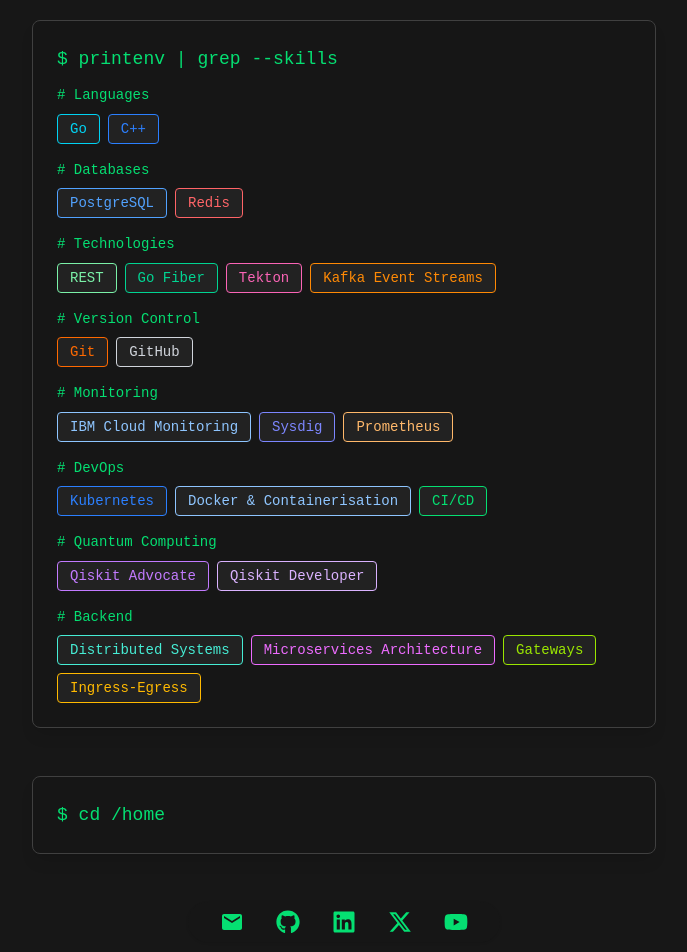
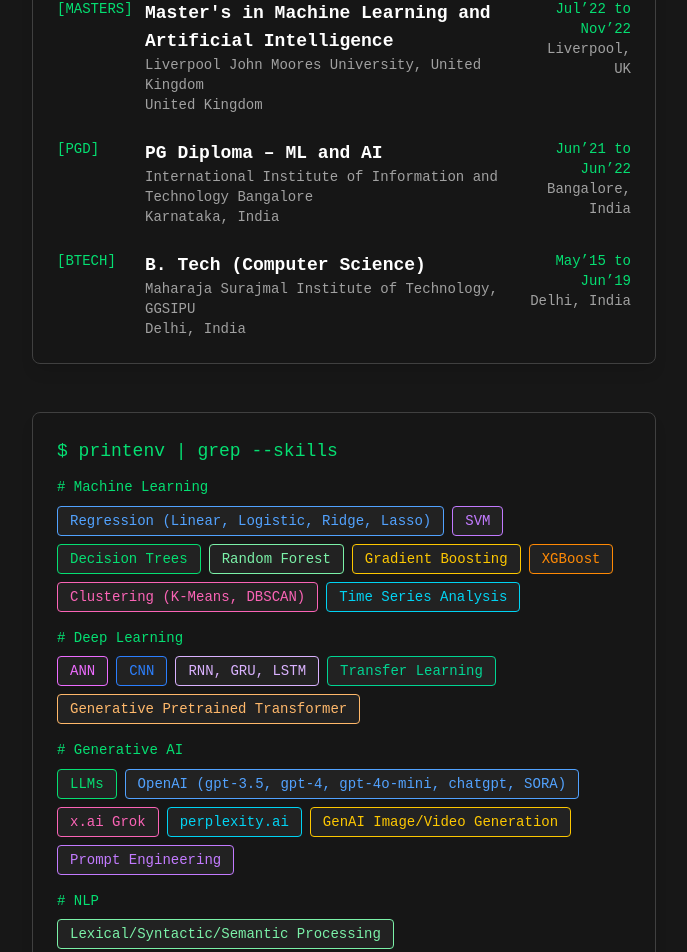
Before and after one commit to ayushxx7/ceo, a Next.js app: page /about in a window 1280 px wide. Shown: the part 1460-2412 px from the top of the page, without its empty margins (296-983 px from the left). Built offline with nearby package versions, Linux system fonts and the light colour scheme.

Commit message:
change about section as per resume

```diff
--- a/app/about/page.tsx
+++ b/app/about/page.tsx
@@ -3,65 +3,82 @@
 
 const toolGroups = [
   {
-    label: "Languages",
+    label: "Machine Learning",
     items: [
-      { name: "Go", color: "text-cyan-400 border-cyan-400" },
-      { name: "C++", color: "text-blue-500 border-blue-500" },
+      { name: "Regression (Linear, Logistic, Ridge, Lasso)", color: "text-blue-400 border-blue-400" },
+      { name: "SVM", color: "text-purple-400 border-purple-400" },
+      { name: "Decision Trees", color: "text-green-400 border-green-400" },
+      { name: "Random Forest", color: "text-green-300 border-green-300" },
+      { name: "Gradient Boosting", color: "text-yellow-400 border-yellow-400" },
+      { name: "XGBoost", color: "text-orange-400 border-orange-400" },
+      { name: "Clustering (K-Means, DBSCAN)", color: "text-pink-400 border-pink-400" },
+      { name: "Time Series Analysis", color: "text-cyan-400 border-cyan-400" },
     ],
   },
   {
-    label: "Databases",
+    label: "Deep Learning",
     items: [
-      { name: "PostgreSQL", color: "text-blue-400 border-blue-400" },
-      { name: "Redis", color: "text-red-400 border-red-400" },
+      { name: "ANN", color: "text-fuchsia-400 border-fuchsia-400" },
+      { name: "CNN", color: "text-blue-500 border-blue-500" },
+      { name: "RNN, GRU, LSTM", color: "text-purple-300 border-purple-300" },
+      { name: "Transfer Learning", color: "text-emerald-400 border-emerald-400" },
+      { name: "Generative Pretrained Transformer", color: "text-orange-300 border-orange-300" },
     ],
   },
   {
-    label: "Technologies",
+    label: "Generative AI",
     items: [
-      { name: "REST", color: "text-green-300 border-green-300" },
-      { name: "Go Fiber", color: "text-emerald-400 border-emerald-400" },
-      { name: "Tekton", color: "text-pink-400 border-pink-400" },
-      { name: "Kafka Event Streams", color: "text-orange-400 border-orange-400" },
+      { name: "LLMs", color: "text-green-400 border-green-400" },
+      { name: "OpenAI (gpt-3.5, gpt-4, gpt-4o-mini, chatgpt, SORA)", color: "text-blue-400 border-blue-400" },
+      { name: "x.ai Grok", color: "text-pink-400 border-pink-400" },
+      { name: "perplexity.ai", color: "text-cyan-400 border-cyan-400" },
+      { name: "GenAI Image/Video Generation", color: "text-yellow-400 border-yellow-400" },
+      { name: "Prompt Engineering", color: "text-purple-400 border-purple-400" },
     ],
   },
   {
-    label: "Version Control",
+    label: "NLP",
     items: [
-      { name: "Git", color: "text-orange-500 border-orange-500" },
-      { name: "GitHub", color: "text-gray-300 border-gray-300" },
+      { name: "Lexical/Syntactic/Semantic Processing", color: "text-green-300 border-green-300" },
+      { name: "pandas, numpy, sklearn, scikit-learn, spacy", color: "text-blue-300 border-blue-300" },
     ],
   },
   {
-    label: "Monitoring",
+    label: "Languages",
     items: [
-      { name: "IBM Cloud Monitoring", color: "text-blue-300 border-blue-300" },
-      { name: "Sysdig", color: "text-indigo-400 border-indigo-400" },
-      { name: "Prometheus", color: "text-orange-300 border-orange-300" },
+      { name: "Python", color: "text-yellow-400 border-yellow-400" },
+      { name: "JavaScript", color: "text-blue-400 border-blue-400" },
+      { name: "Dart", color: "text-cyan-400 border-cyan-400" },
+      { name: "Flutter", color: "text-teal-400 border-teal-400" },
     ],
   },
   {
-    label: "DevOps",
+    label: "Web Development",
     items: [
-      { name: "Kubernetes", color: "text-blue-500 border-blue-500" },
-      { name: "Docker & Containerisation", color: "text-blue-300 border-blue-300" },
-      { name: "CI/CD", color: "text-green-400 border-green-400" },
+      { name: "HTML, CSS, BootStrap", color: "text-pink-400 border-pink-400" },
+      { name: "Django, Flask, FastAPI", color: "text-green-400 border-green-400" },
+      { name: "React.js, Redux", color: "text-blue-500 border-blue-500" },
+      { name: "RabbitMQ, celery", color: "text-orange-400 border-orange-400" },
     ],
   },
   {
-    label: "Quantum Computing",
+    label: "Cloud & MLOps",
     items: [
-      { name: "Qiskit Advocate", color: "text-purple-400 border-purple-400" },
-      { name: "Qiskit Developer", color: "text-purple-300 border-purple-300" },
+      { name: "AWS, GCP, BigQuery", color: "text-orange-300 border-orange-300" },
+      { name: "AWS SageMaker", color: "text-green-400 border-green-400" },
+      { name: "Kubernetes", color: "text-blue-500 border-blue-500" },
+      { name: "Google Cloud Storage", color: "text-blue-300 border-blue-300" },
+      { name: "Jenkins", color: "text-purple-400 border-purple-400" },
     ],
   },
   {
-    label: "Backend",
+    label: "Tools",
     items: [
-      { name: "Distributed Systems", color: "text-teal-300 border-teal-300" },
-      { name: "Microservices Architecture", color: "text-fuchsia-400 border-fuchsia-400" },
-      { name: "Gateways", color: "text-lime-400 border-lime-400" },
-      { name: "Ingress-Egress", color: "text-amber-400 border-amber-400" },
+      { name: "Git, GitHub", color: "text-gray-300 border-gray-300" },
+      { name: "neoVim", color: "text-green-300 border-green-300" },
+      { name: "Android Studio", color: "text-blue-400 border-blue-400" },
+      { name: "JIRA", color: "text-orange-400 border-orange-400" },
+      { name: "Docker", color: "text-blue-300 border-blue-300" },
     ],
   },
 ];
@@ -74,28 +91,28 @@
 
 const education = [
   {
-    degree: "Master of Technology in Computer Science",
-    school: "Indian Institute of Technology, Guwahati",
-    period: "2018 - 2020",
-    location: "Guwahati, India",
-    address: "Assam, India (781039)",
-    type: "mtech"
+    degree: "Master's in Machine Learning and Artificial Intelligence",
+    school: "Liverpool John Moores University, United Kingdom",
+    period: "Jul’22 to Nov’22",
+    location: "Liverpool, UK",
+    address: "United Kingdom",
+    type: "masters"
   },
   {
-    degree: "Bachelor of Engineering in Computer Science",
-    school: "Government College of Engineering, Aurangabad",
-    period: "2014 - 2018",
-    location: "Aurangabad, India",
-    address: "Maharashtra, India (431005)",
-    type: "be"
+    degree: "PG Diploma – ML and AI",
+    school: "International Institute of Information and Technology Bangalore",
+    period: "Jun’21 to Jun’22",
+    location: "Bangalore, India",
+    address: "Karnataka, India",
+    type: "pgd"
   },
   {
-    degree: "Higher Secondary Education (10+2)",
-    school: "Saraswati Bhuvan High School",
-    period: "2012 - 2014",
-    location: "Ch. Sambhajinagar, India",
-    address: "Maharashtra, India (431001)",
-    type: "hsc"
+    degree: "B. Tech (Computer Science)",
+    school: "Maharaja Surajmal Institute of Technology, GGSIPU",
+    period: "May’15 to Jun’19",
+    location: "Delhi, India",
+    address: "Delhi, India",
+    type: "btech"
   }
 ];
 
@@ -110,10 +127,28 @@
             <p className="text-green-400 text-sm sm:text-base md:text-lg font-mono">$ whoami</p>
           </div>
           <p className="mt-2 text-white text-xs sm:text-sm md:text-base">
-            With a passion for innovation and a knack for solving complex problems, I thrive in the dynamic world of technology. As a Backend Developer and DevOps practitioner, I specialize in architecting large-scale, event-driven systems, mastering cloud technologies, and automating workflows. I&apos;m a Certified Kubernetes Application Developer (CKAD) and a Qiskit Advocate, deeply immersed in cloud-native solutions, microservices, and quantum computing.<br /><br />
-            My expertise spans across API gateways, REST API design and implementation, multiple SQL and NoSQL databases, event streams, and microservices architecture. I leverage Bash scripting, Tekton, and Jenkins for cloud automation and CI/CD pipelines, and I enjoy working on and contributing to open source projects that drive real-world impact.<br /><br />
-            Outside of tech, I&apos;m a motorsport enthusiast and a dedicated Formula 1 and cricket fan. When I&apos;m not architecting systems or writing code, you&apos;ll often find me relaxing behind the virtual wheel in Euro Truck Simulator and American Truck Simulator — a digital escape that fuels my love for long-haul journeys and logistics.<br /><br />
-            I also share my knowledge through technical blogs and YouTube videos, covering underrated technologies, real-world project implementations, and clever engineering hacks.<br /><br />
+            <b>Ayush Mandowara</b> | New Delhi<br />
+            <a href="mailto:ayush.mandowara.97@gmail.com" className="text-green-400">ayush.mandowara.97@gmail.com</a> | 9818994579 | <a href="https://linkedin.com" className="text-green-400">LinkedIn</a> | <a href="https://blog" className="text-green-400">Blog</a> | <a href="https://github.com" className="text-green-400">GitHub</a>
+            <br /><br />
+            I am a passionate machine learning engineer with proven expertise in building highly scalable and robust solutions using core techniques of Data Science, Data Analytics, Deep Learning, Generative AI and Natural Language Processing. I also have a knack for Quality Assurance, especially Automated Test Suites and Product Management via JIRA.
+            <br /><br />
+            <b>Experience Highlights:</b><br />
+            <b>adeptmind.ai</b> (Delhi, India / Toronto, Canada, Remote):<br />
+            - Machine Learning (GenAI) Engineer → Technical Project Manager, DLP Team (Oct 2023 – Present): Built high-revenue Dynamic Landing Pages (DLP) product, led ML/GenAI efforts, scaled in-house LLM service (100K+ req/day), mentored new hires, and drove MLOps.<br />
+            - Machine Learning (NLP) Engineer, Search Team (Dec’22 – Sep’23): Maintained ML components (PyTorch, HuggingFace, FastAPI), deployed pipelines via AWS Sagemaker.<br />
+            - Software Engineer, Data Team (Apr’22 – Nov’22): Built scraping tools and live inventory software.<br />
+            <b>now.gg</b> (Gurugram, India, Remote): Senior Member of Technical Staff, QA Automation (Sep’21 – Apr’22): Optimized BlueStacks App Player, reduced test/suite run time, regression models for revenue prediction.<br />
+            <b>BlueStacks.com</b> (Gurugram, India, Remote/Onsite): Member of Technical Staff, Technical Support → QA Automation (Jun’19 – Aug’21): Developed automation suite, NLP-powered tools, and integrated live chat.<br />
+            <br />
+            <b>Academic Projects & Achievements:</b><br />
+            - Hierarchical Text Classification (Contrastive Learning, distilbert)<br />
+            - Video Gesture Recognition (MobileNet + GRU)<br />
+            - Telecom Churn Case Study (PCA, XGBoost, Logistic Regression)<br />
+            - Automatic Ticket Classification (NLP, spaCy, Random Forest)<br />
+            - Black Friday Sales Prediction Hackathon (Top 15%)<br />
+            - Bots for Facebook and WhatsApp (PyAutoGUI)<br />
+            - 30+ Knowledge Transfer Sessions, Game Playing AI, Recommendation Engines<br />
+            <br />
             Let&apos;s build, automate, and innovate — together.
           </p>
         </ShellBox>
```
